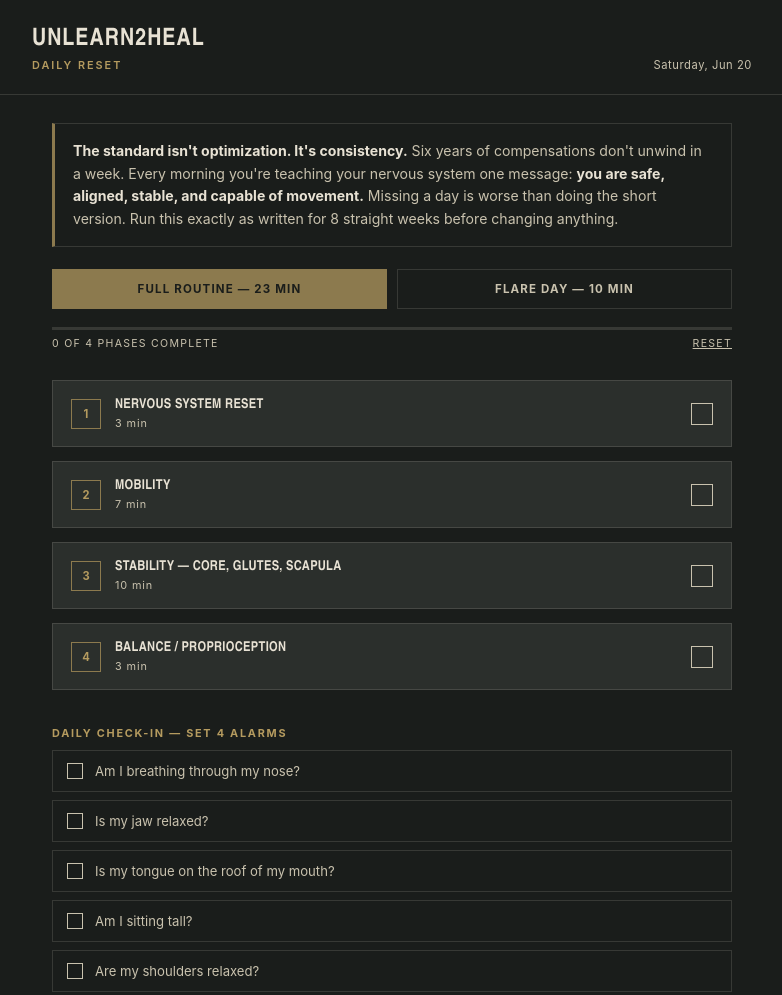
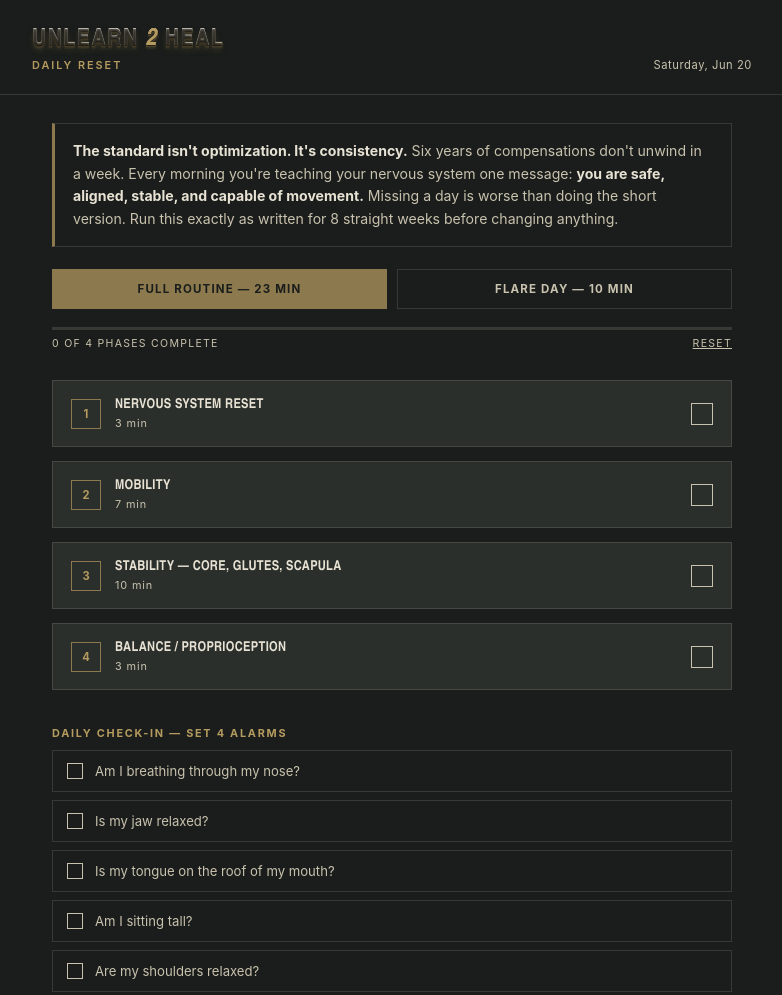
Before and after one commit to airhuff007/daily-reset, a plain HTML site: page index.html in a window 1280 px wide. Shown: the top 995 px of the page, without its empty margins (248-1030 px from the left). Drawn offline with Linux system fonts and the light colour scheme.

Commit message:
Logo-style title: Unlearn 2 Heal with dimensional brass treatment

```diff
--- a/index.html
+++ b/index.html
@@ -3,7 +3,7 @@
 <head>
 <meta charset="UTF-8">
 <meta name="viewport" content="width=device-width, initial-scale=1.0">
-<title>Unlearn2Heal — Morning Protocol</title>
+<title>Unlearn 2 Heal — Morning Protocol</title>
 <style>
   @font-face {
     font-family: 'Stencil';
@@ -62,6 +62,27 @@
     font-size: 1.5rem;
     line-height: 1;
     color: var(--bone);
+  }
+  .logo-title {
+    letter-spacing: 0.06em;
+    font-weight: 700;
+    background: linear-gradient(180deg, var(--bone) 0%, var(--bone-dim) 55%, var(--brass-bright) 100%);
+    -webkit-background-clip: text;
+    background-clip: text;
+    -webkit-text-fill-color: transparent;
+    text-shadow:
+      0 1px 0 rgba(0,0,0,0.55),
+      0 2px 2px rgba(0,0,0,0.45),
+      0 4px 6px rgba(0,0,0,0.35);
+    filter: drop-shadow(0 1px 0 var(--brass));
+  }
+  .logo-num {
+    color: var(--brass-bright);
+    -webkit-text-fill-color: var(--brass-bright);
+    font-style: italic;
+    text-shadow:
+      0 1px 0 rgba(0,0,0,0.6),
+      0 2px 3px rgba(0,0,0,0.5);
   }
   .masthead-sub {
     font-size: 0.68rem;
@@ -387,7 +408,7 @@
 <div class="masthead">
   <div class="masthead-inner">
     <div>
-      <div class="masthead-title display">Unlearn2Heal</div>
+      <div class="masthead-title display logo-title">UNLEARN <span class="logo-num">2</span> HEAL</div>
       <div class="masthead-sub">Daily Reset</div>
     </div>
     <div class="date-stamp" id="dateStamp"></div>
```
